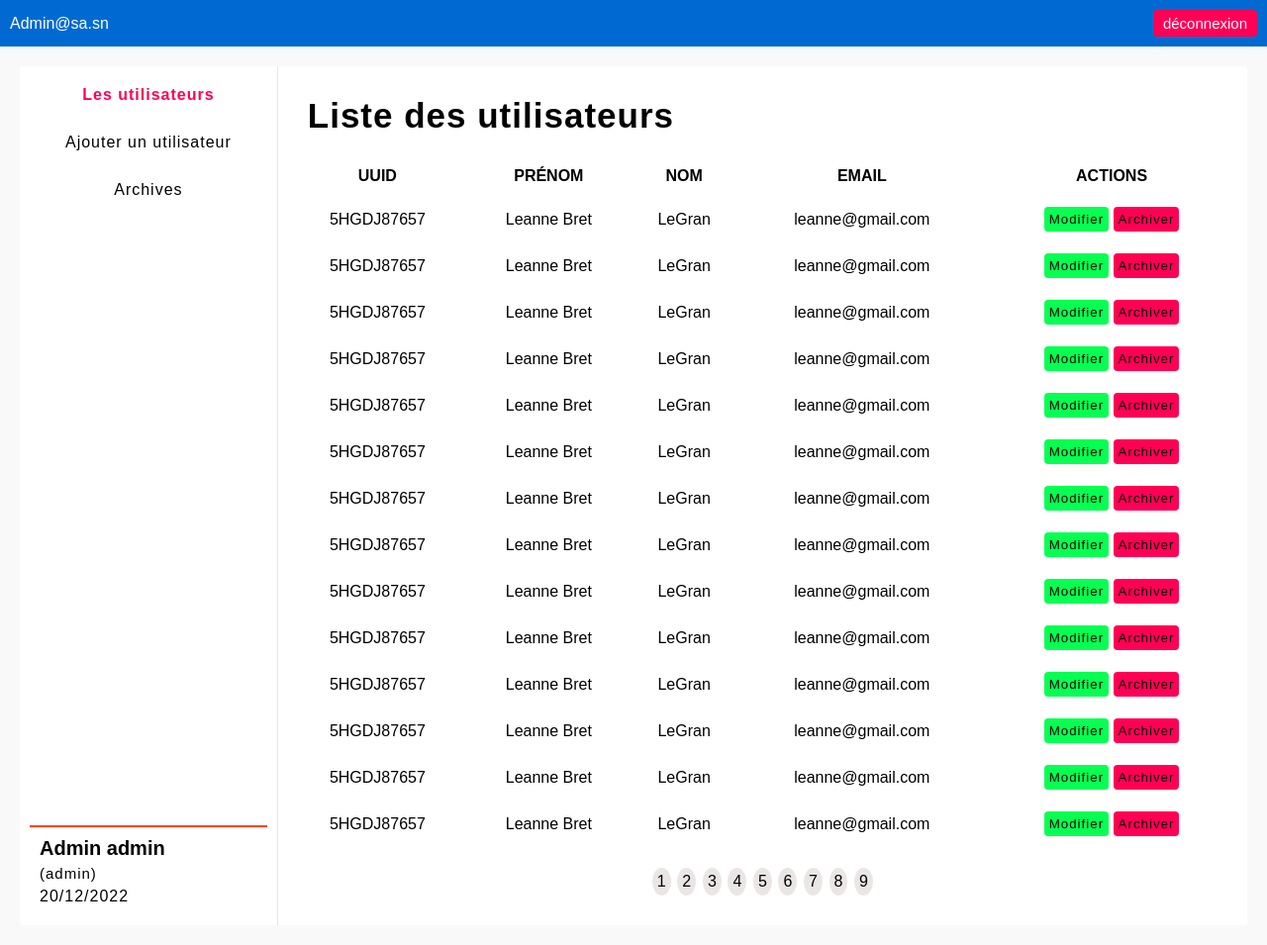
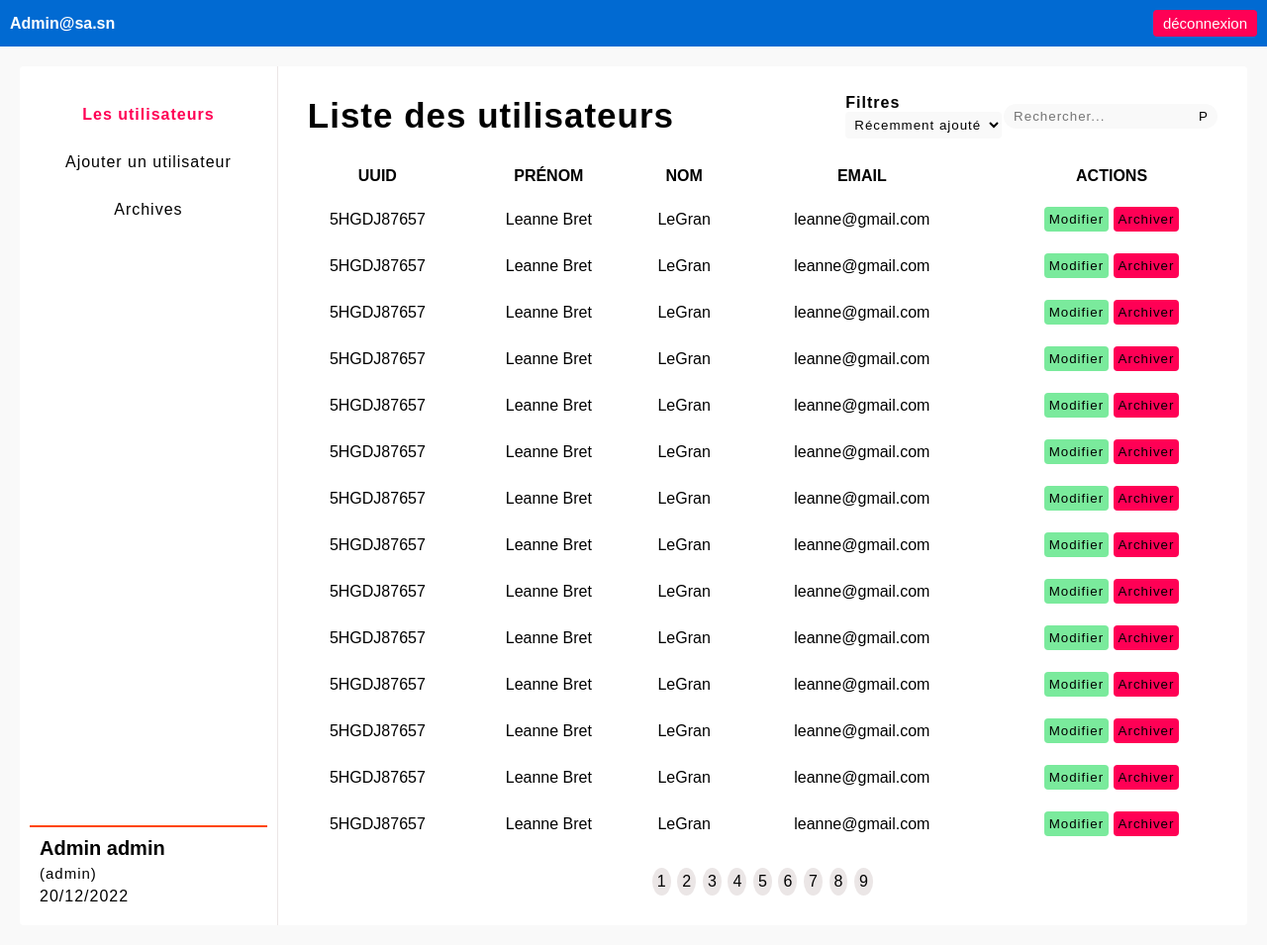
Before and after one commit to alphacpc/family-tree, a Flask app: page /admin in a window 1280 px wide. Shown: the whole page at 99% size. Run offline with Flask 2, Linux system fonts and the light colour scheme.

```diff
--- a/main.py
+++ b/main.py
@@ -14,5 +14,9 @@ def register():
 def admin():
     return render_template('pages/admin.html')
 
+@app.route('/user')
+def user():
+    return render_template('pages/home.html')
+
 if __name__=='__main__':
     app.run(debug=True,port=5000)
--- a/static/css/admin.css
+++ b/static/css/admin.css
@@ -71,11 +71,59 @@
     flex: 4;
 }
 
+.divContent .divPanelHeader{
+    /* background: red; */
+    justify-content: space-between;
+    align-items: center;
+    padding-right: 20px;
+}
+
+.divContent .divInteract{
+    width: 40%;
+    /* background: turquoise; */
+    justify-content: space-evenly;
+    align-items: center;
+}
+
+
+.divContent .divInteract select,
+.divContent .divInteract input{
+    background: #f9f9f9;
+    border: none;
+    outline: 0;
+}
+
+.divContent .formSearch{
+    /* background: wheat; */
+}
+
+
+.divContent .formSearch input{
+    border-radius: 20px 0 0 20px;
+    padding-left: 10px;
+}
+
+.divContent .formSearch button{
+    background: none;
+    border: none;
+    outline: 0;
+    background: #f9f9f9;
+    border-radius: 0 20px 20px 0;
+    padding-right: 10px;
+    cursor: pointer;
+}
+
+
+
+
+
+
+
+
+
 .divContent table{
     width: 100%;
 }
-
-
 
 .divContent table thead th{
     padding: 10px;
@@ -96,7 +144,7 @@
 }
 
 .divContent table tbody td button.btn-edit{
-    background: rgb(7, 255, 81);
+    background: rgb(122, 234, 156);
 }
 
 
--- a/templates/pages/admin.html
+++ b/templates/pages/admin.html
@@ -8,7 +8,7 @@
 <nav class="navbar dis-flex pd-10">
 
     <div class="divUser">
-        <span>Admin@sa.sn</span>
+        <span class="ft-bold">Admin@sa.sn</span>
     </div>
 
     <a href="#" class="ft-15 br-4">déconnexion</a>
@@ -19,7 +19,7 @@
     <div class="divContainer dis-flex br-4">
 
         <div class="divLinks dis-flex dis-flex-col pd-10">
-            <ul>
+            <ul class="mg-top-20">
                 <li class="dis-flex"><a href="" class="pd-10 mg-bottom-10 letter-spacing active">Les utilisateurs</a></li>
                 <li class="dis-flex"><a href="" class="pd-10 mg-bottom-10 letter-spacing">Ajouter un utilisateur</a></li>
                 <li class="dis-flex"><a href="" class="pd-10 letter-spacing">Archives</a></li>
@@ -34,7 +34,25 @@
         </div>
 
         <div class="divContent pd-10">
-            <h2 class="ft-35 mg-bottom-20 mg-top-20 letter-spacing">Liste des utilisateurs</h2>
+            <div class="divPanelHeader dis-flex">
+                <h2 class="ft-35 mg-bottom-20 mg-top-20 letter-spacing">Liste des utilisateurs</h2>
+
+                <div class="divInteract dis-flex">
+                    <div class="divFilter">
+                        <label for="" class="letter-spacing ft-bold">Filtres</label>
+                        <select name="" id="" class="pd-5 letter-spacing br-4">
+                            <option value="">Récemment ajouté</option>
+                            <option value="">Plus ancien</option>
+                        </select>
+                    </div>
+
+                    <form class="formSearch dis-flex">
+                        <input class="pd-5 letter-spacing" type="text" placeholder="Rechercher...">
+                        <button type="submit" class="pd-5">P</button>
+                    </form>
+
+                </div>
+            </div>
 
 
             <table aria-describedby="users-table">
```
Also changed, not shown: templates/pages/home.html (+11 -0 lines), README.md (added), static/images/admin.png (added).
